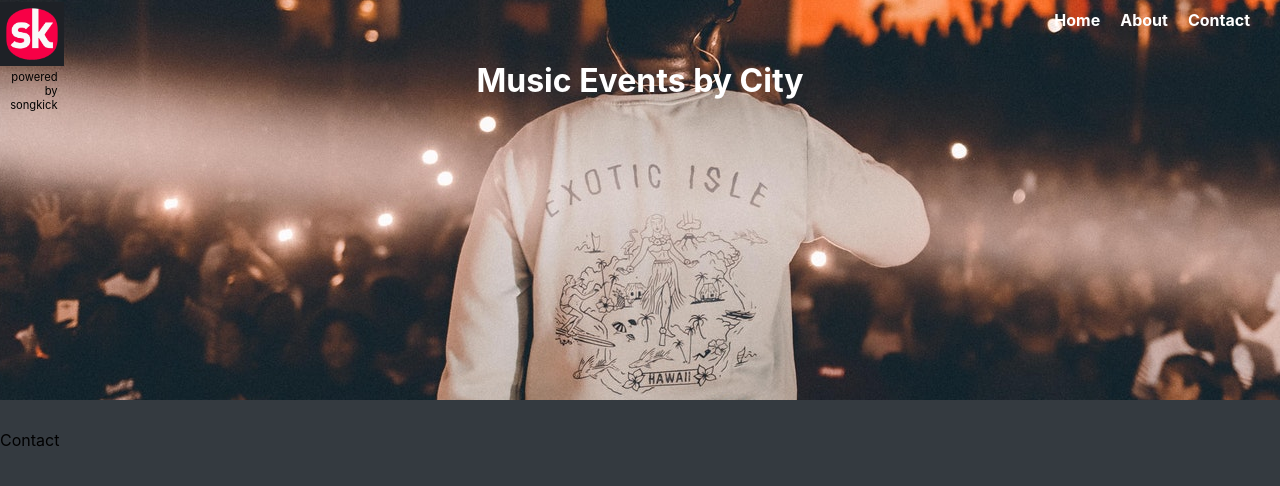
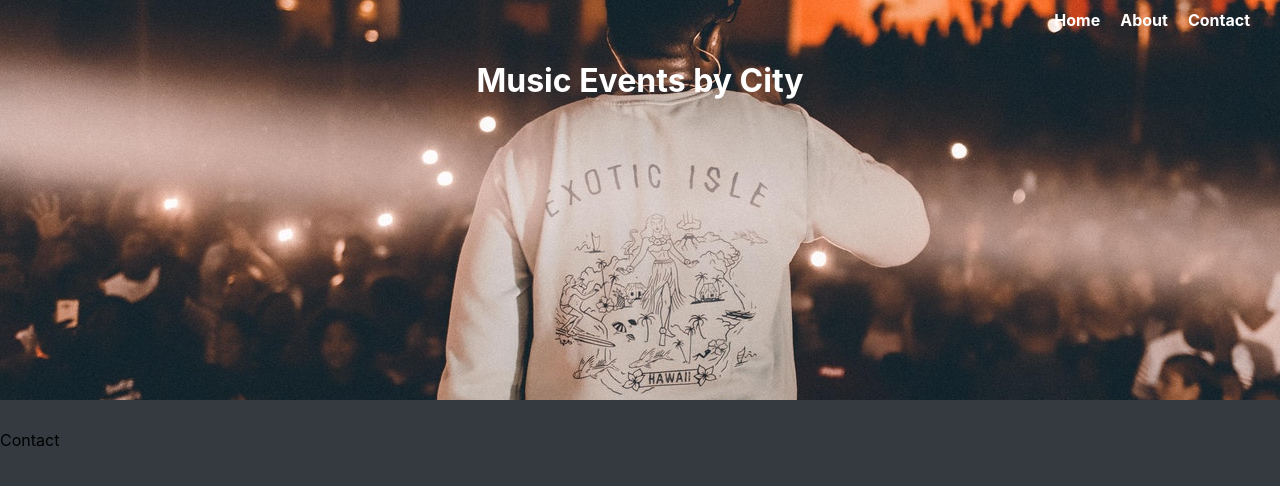
Before and after one commit to collin-tx/Songkick-Events-By-City, a React (Create React App) app: page /contact in a window 1280 px wide. Shown: the top 486 px of the page. Built offline with nearby package versions, Linux system fonts and the light colour scheme.

Commit message:
fixed bug with nav/router

```diff
--- a/src/App.css
+++ b/src/App.css
@@ -6,11 +6,13 @@ html {
   text-align: center;
 }
 
-#nav {
+ #nav {
   display: flex;
   justify-content: flex-end;
   margin-right: 20px;
+  z-index: 100;
 }
+
 
 .navLink{
   color: #fff;
@@ -26,12 +28,6 @@ header p {
   font-size: .7rem;
 }
 
-#sk-logo {
-  height: 5%;
-  width: 5%;
-  margin: 0;
-}
-
 #showcase {
   position: relative;
   height: 50vh;
@@ -39,12 +35,6 @@ header p {
   background: url('../src/img/live_music.jpg') no-repeat;
   background-position: 50% 60%;
   margin-bottom: 30px;
-}
-
-#sk-cred {
-  position: relative;
-  top: -120px;
-
 }
 
 #app-title {
@@ -102,3 +92,8 @@ form {
   padding: 5px 20px 5px 20px;
   border-radius: 5px;
 }
+
+#loading {
+  color: #fff;
+  font-size: 1.5rem;
+}
--- a/src/App.js
+++ b/src/App.js
@@ -5,13 +5,13 @@ import About from './components/About';
 import Contact from './components/Contact';
 import Error from './components/Error';
 import Header from './components/Header';
+//import Nav from './components/Nav'
 import './App.css';
 
 
 function App() {
   return (
     <BrowserRouter>
-      <div>
         <Header />
         <Switch>
           <Route path="/" component={Home} exact />
@@ -19,7 +19,6 @@ function App() {
           <Route path="/contact" component={Contact} />
           <Route component={Error} />
         </Switch>
-      </div>
     </BrowserRouter>
   );
 }
--- a/src/components/Header.js
+++ b/src/components/Header.js
@@ -9,10 +9,10 @@ export class Header extends Component {
                 <div id="showcase">
                     <Nav />
                     <h1 id="app-title">Music Events by City</h1>
-                    <div id="sk-cred">
+                    {/*<div id="sk-cred">
                         <img alt="songkick logo" id="sk-logo" src={img} />
                         <p>powered by songkick</p>
-                    </div>
+                    </div>*/}
                 </div>
             </header>
         )
```
